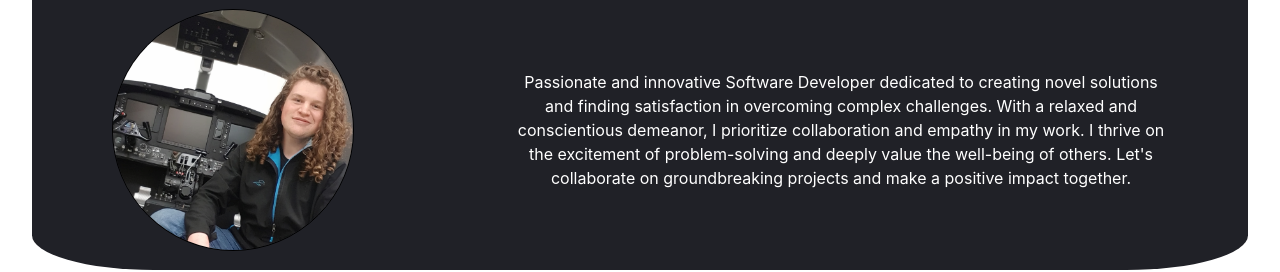
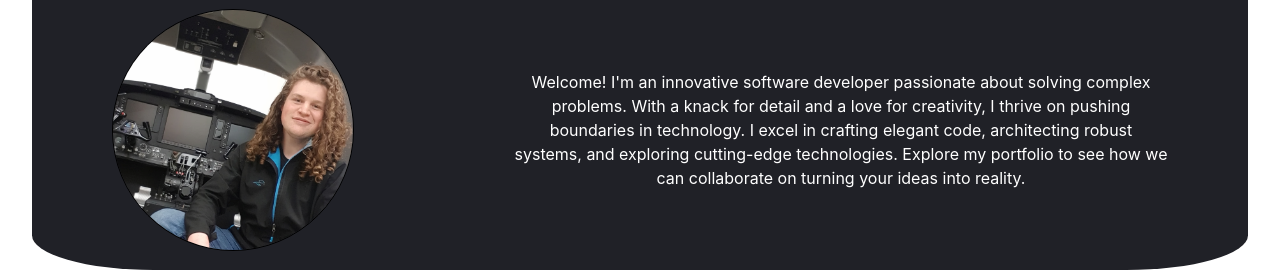
Before and after one commit to RoryThomson64/RoryThomson64.github.io, a React (Vite) app: page /#/ in a window 1280 px wide. Shown: the part 141-413 px from the top of the page. Built offline with nearby package versions, Linux system fonts and the light colour scheme.

Commit message:
Changed Hero summary

```diff
--- a/src/Components/Intro.tsx
+++ b/src/Components/Intro.tsx
@@ -5,7 +5,13 @@ export const Intro = () => {
 
     const style = useAppSelector((state) => state.style)
     // const lorem = "Lorem ipsum dolor sit amet, consectetur adipiscing elit. Nunc at ante semper, suscipit nulla eu, venenatis purus. Vestibulum ultrices vel enim id eleifend. Aliquam vitae luctus sem. Ut et lectus gravida, luctus nibh vel, rutrum odio. Morbi varius varius diam nec egestas. Vestibulum blandit varius bibendum. Sed vestibulum ex dui, finibus tincidunt magna accumsan et. Praesent eget eleifend lorem, ut faucibus arcu. Mauris sapien ante, lacinia id commodo vel, dignissim eget erat. Vivamus finibus vestibulum placerat.\n\rMaecenas varius cursus nisl, vel feugiat ligula pulvinar a. Vestibulum ante ipsum primis in faucibus orci luctus et ultrices posuere cubilia curae; Morbi et diam sem. Pellentesque at elementum sapien, vel rhoncus augue. Morbi nec pharetra massa. Nulla blandit consectetur libero, ac eleifend mauris ultricies vitae. Praesent eget sapien feugiat, maximus tortor vel, fermentum tellus. Quisque risus diam, lobortis vel nulla quis, efficitur mattis risus. Fusce imperdiet augue quis mattis scelerisque. Donec et libero nulla. Quisque venenatis viverra eros. Suspendisse tincidunt, tortor sit amet consequat egestas, dolor augue ultricies lorem, sit amet tincidunt justo neque a lorem."
-    const summaryText = "Passionate and innovative Software Developer dedicated to creating novel solutions and finding satisfaction in overcoming complex challenges. With a relaxed and conscientious demeanor, I prioritize collaboration and empathy in my work. I thrive on the excitement of problem-solving and deeply value the well-being of others. Let's collaborate on groundbreaking projects and make a positive impact together.";
+    const summaryText = `
+    Welcome! I'm an innovative software developer passionate about solving complex problems.
+    With a knack for detail and a love for creativity, I thrive on pushing boundaries in technology.
+    I excel in crafting elegant code, architecting robust systems, and exploring cutting-edge technologies.
+    Explore my portfolio to see how we can collaborate on turning your ideas into reality.
+    `;
+
     return (
         <>
             <style>
```
